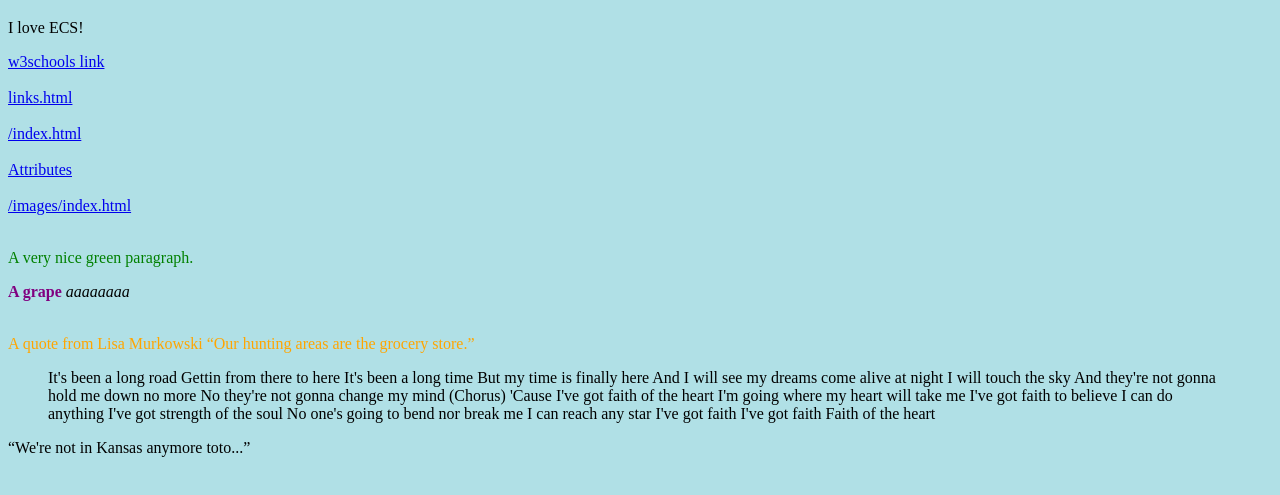
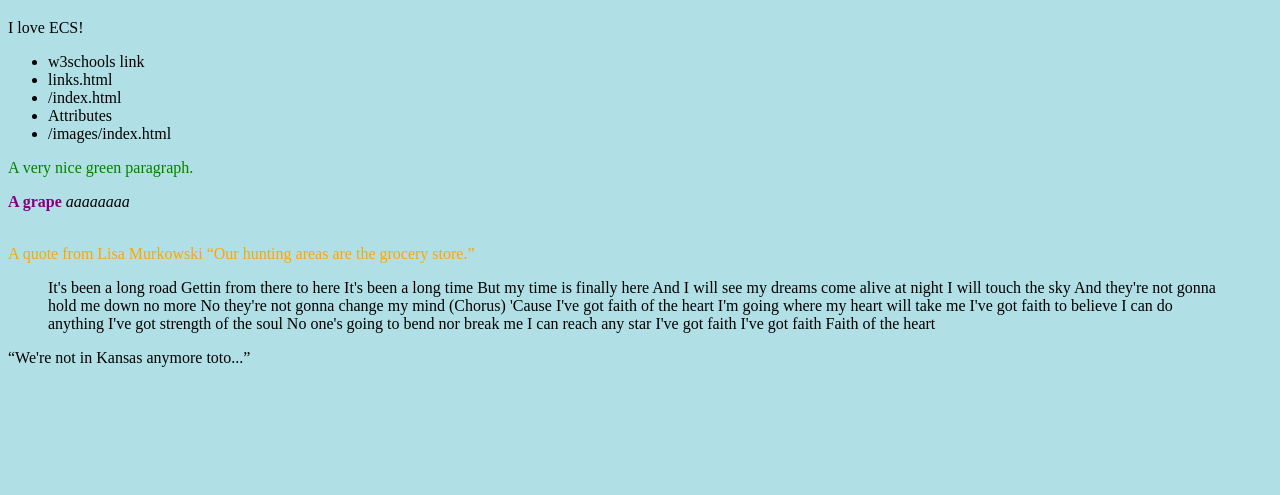
Before and after one commit to RiceCra/RiceCra.github.io, a plain HTML site: page exercises/index.html in a window 1280 px wide. Shown: the part 87-582 px from the top of the page. Drawn offline with Linux system fonts and the light colour scheme.

Commit message:
Update index.html

```diff
--- a/exercises/index.html
+++ b/exercises/index.html
@@ -12,16 +12,15 @@
     <i style="color:lightgreen;">Comment?</i>
     <h1>My ECS Github Web Page</h1>
     <p style="border:100px;">I love ECS!</p>
-    <a href="https://www.w3schools.com">w3schools link</a>
-    <br></br>
-    <a href="https://ricecra.github.io/exercises/links.html":>links.html</a>
-    <br></br>
-  	<a href="https://ricecra.github.io/index.html">/index.html</a>
-    <br></br>
-    <a href="https://ricecra.github.io/exercises/attributes.html">Attributes</a>
-    <br></br>
-    <a href="https://ricecra.github.io/images/index.html">/images/index.html</a>
-    <br></br>
+
+    <ul>
+      <li href="https://www.w3schools.com">w3schools link</li>
+      <li href="https://ricecra.github.io/exercises/links.html">links.html</li>
+  	  <li href="https://ricecra.github.io/index.html">/index.html</li>
+      <li href="https://ricecra.github.io/exercises/attributes.html">Attributes</li>
+      <li href="https://ricecra.github.io/images/index.html">/images/index.html</li>
+    </ul>
+
     <p style="color:green;">A very nice green paragraph.</p>
     <b style="color:purple;">A grape</b>
     <i>aaaaaaaa</i>
```
